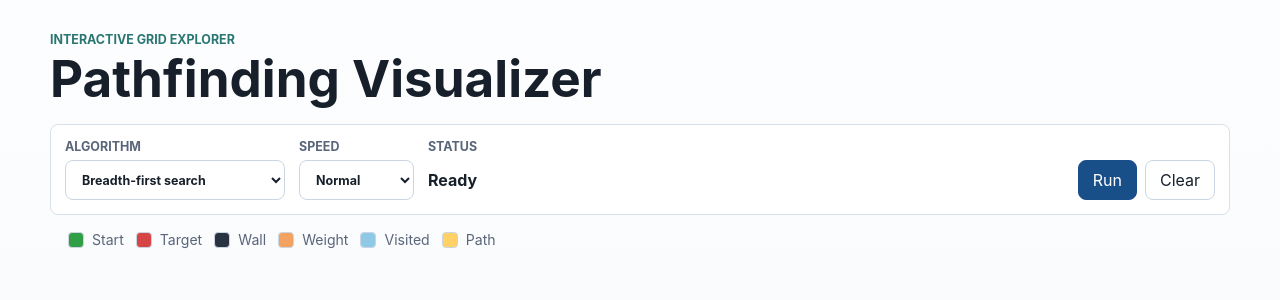
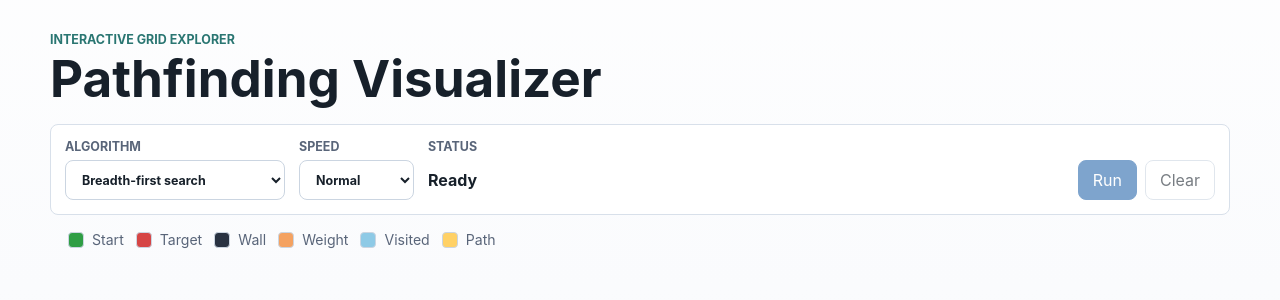
Before and after one commit to edselleighton/pathfinding-visualizer, a React (Vite) app: page / in a window 1280 px wide. In both pictures the pointer is over the button "Run". Shown: the top 300 px of the page. Built offline with nearby package versions, Linux system fonts and the light colour scheme.

Commit message:
Style disabled buttons

```diff
--- a/src/styles.css
+++ b/src/styles.css
@@ -53,6 +53,15 @@ button {
 
 button:hover {
   border-color: var(--control-hover);
+}
+
+button:disabled {
+  cursor: not-allowed;
+  opacity: 0.58;
+}
+
+button:disabled:hover {
+  border-color: var(--control-border);
 }
 
 select {
@@ -164,6 +173,11 @@ h2 {
 .primary-button:hover {
   border-color: var(--primary-hover);
   background: var(--primary-hover);
+}
+
+.primary-button:disabled:hover {
+  border-color: var(--primary);
+  background: var(--primary);
 }
 
 .workspace {
```
